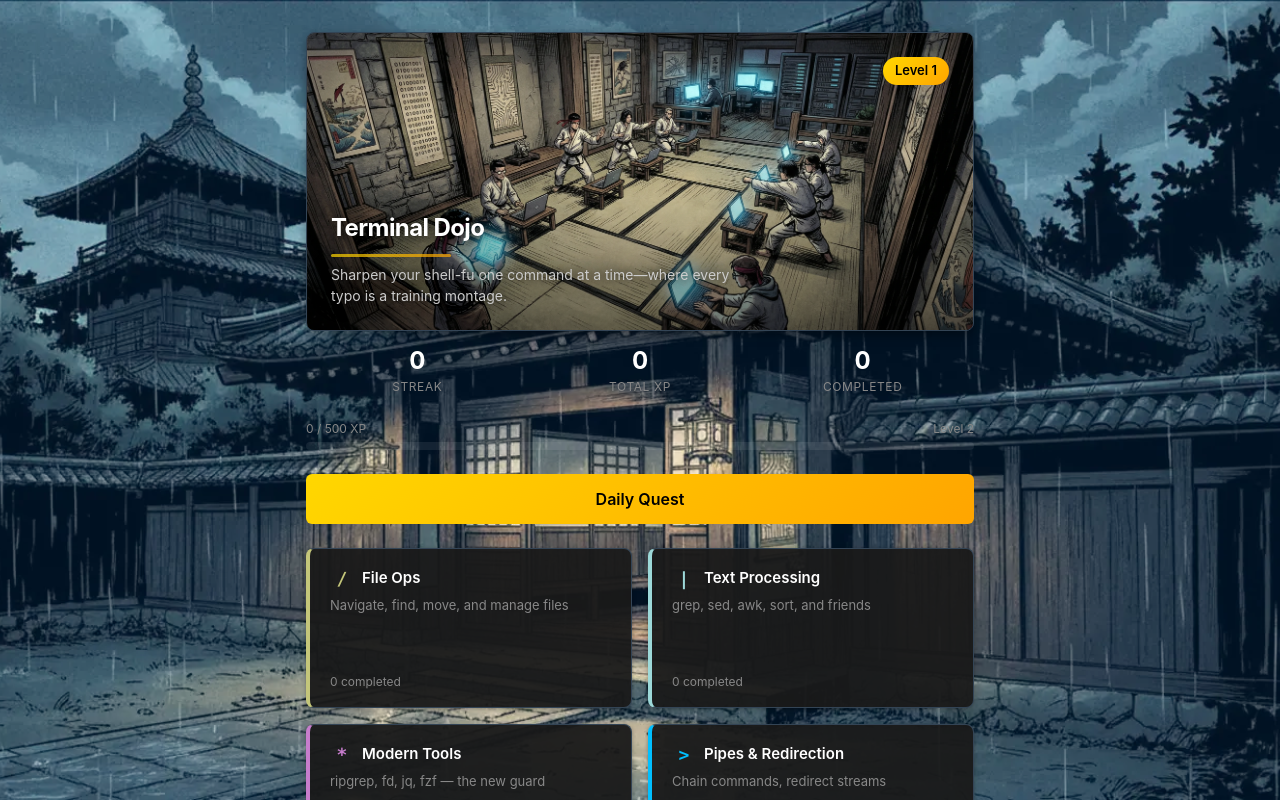
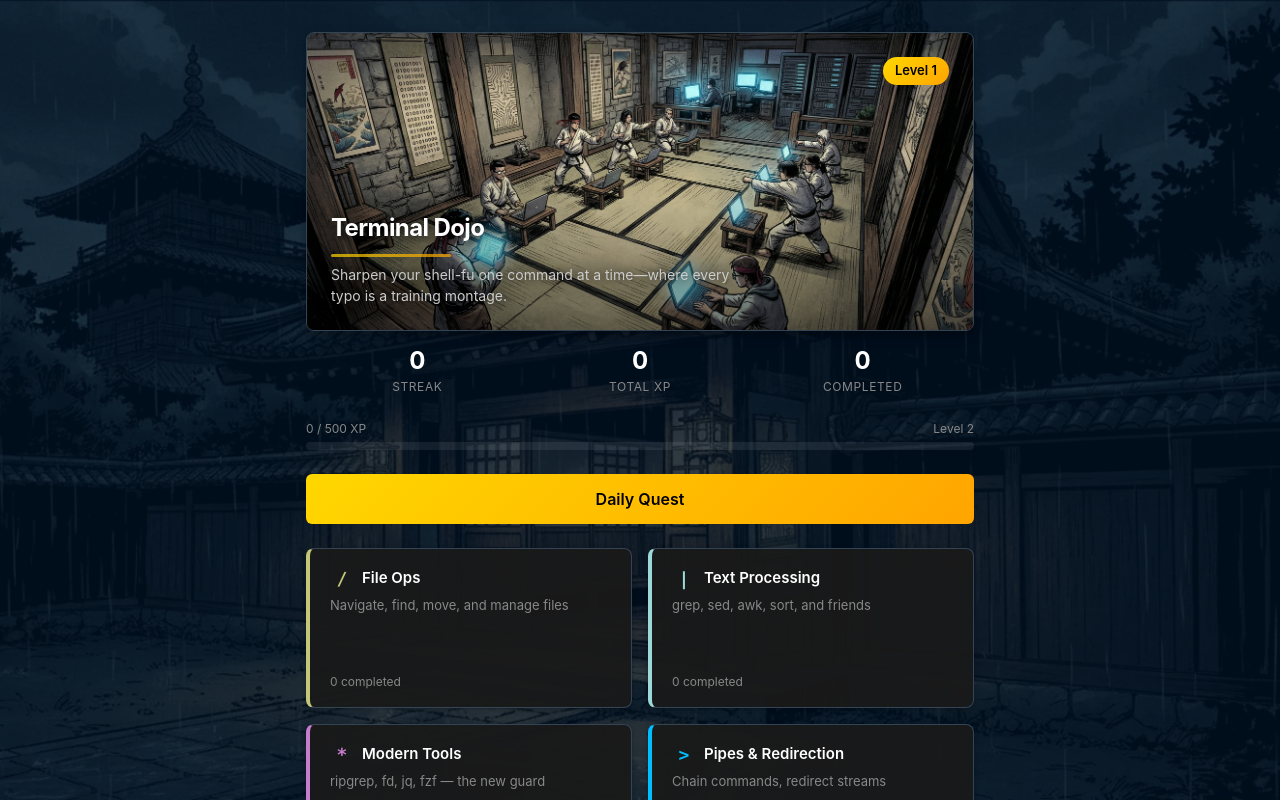
Before and after one commit to jweese001/terminal-dojo, a React (Vite) app: page / in a window 1280 px wide. Shown: the top 800 px of the page. Built offline with nearby package versions, Linux system fonts and the light colour scheme.

Commit message:
style: reduce dojo background to 20% opacity via pseudo-element

```diff
--- a/src/styles/global.css
+++ b/src/styles/global.css
@@ -52,13 +52,7 @@ ul, ol {
 
 /* ═══ Body ═══ */
 body {
-	background-color: var(--bg);
-	background-image: var(--bg-image);
-	background-size: cover;
-	background-position: center;
-	background-repeat: no-repeat;
-	background-attachment: fixed;
-	background-blend-mode: screen;
+	background: var(--bg);
 	font-family: var(--sans);
 	color: var(--text);
 	-webkit-font-smoothing: antialiased;
@@ -67,6 +61,15 @@ body {
 	min-height: 100vh;
 }
 
+body::before {
+	content: '';
+	position: fixed;
+	inset: 0;
+	z-index: -1;
+	background: var(--bg-image) center / cover no-repeat;
+	opacity: 0.2;
+	pointer-events: none;
+}
 /* ═══ Layout ═══ */
 .container {
 	max-width: 700px;
```
